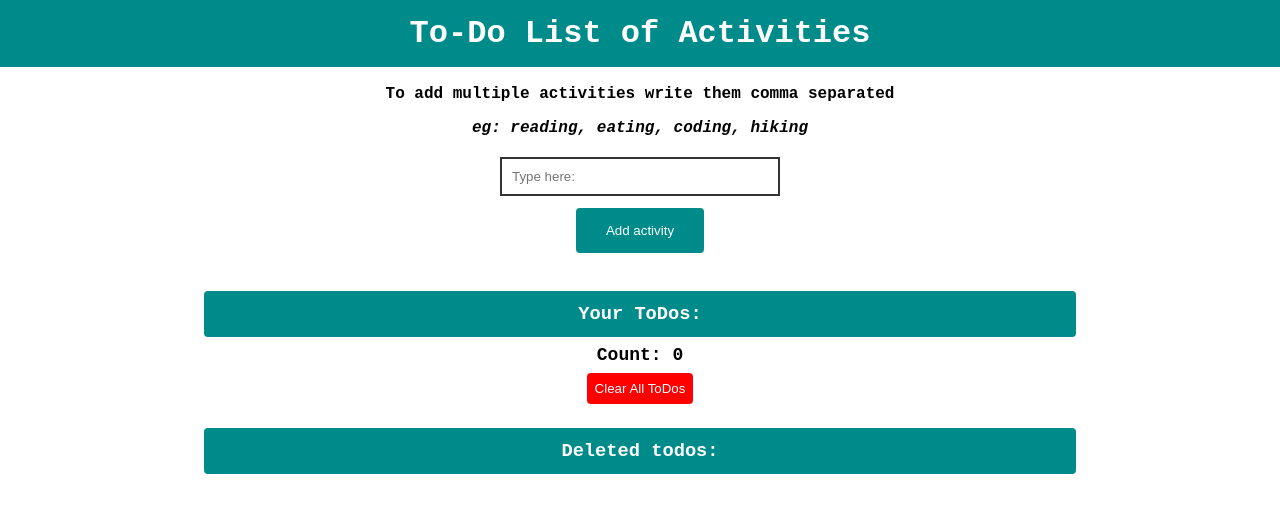
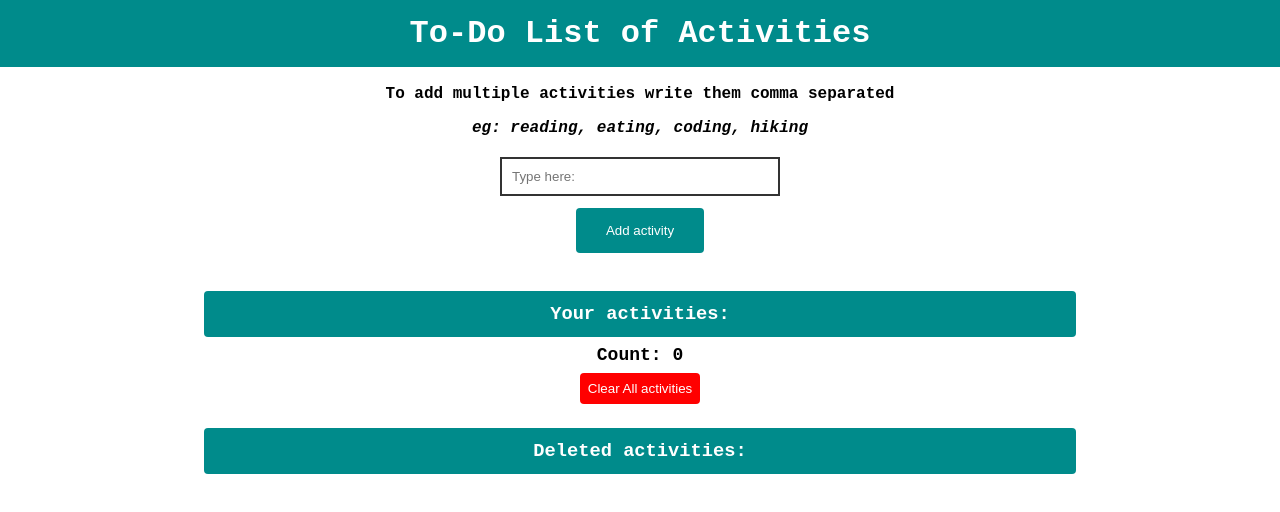
Before and after one commit to ManousakisGS/todoList_exercise, a React (Create React App) app: page / in a window 1280 px wide. Shown: the top 512 px of the page. Built offline with nearby package versions, Linux system fonts and the light colour scheme; the HTML template or start-up script is replaced by a standard one.

Commit message:
update Todolist.js

```diff
--- a/components/TodoList/TodoList.js
+++ b/components/TodoList/TodoList.js
@@ -30,19 +30,19 @@ const TodoList = () => {
 
     const deleteList = deletedTodos.map(item => (<div>
         <span> {item.text}</span>
-        <button onClick={() => restore(item)}>Restore</button>
+        <button id="restore-btn" onClick={() => restore(item)}>Restore</button>
     </div>
     ));
     return (
         <div className='todo-list'>
-            <h3>Your ToDos:</h3>
+            <h3>Your activities:</h3>
             <h4>Count: {todoCount}</h4>
             <button className='delete-btn' onClick={() => {
                 dispatch(clearTodos());}} >
-                Clear All ToDos
+                Clear All activities
             </button>
             <div> {todoList}</div>
-            <h3>Deleted todos:</h3>
+            <h3>Deleted activities:</h3>
             <div>{deleteList}</div>
         </div>
     )
```
